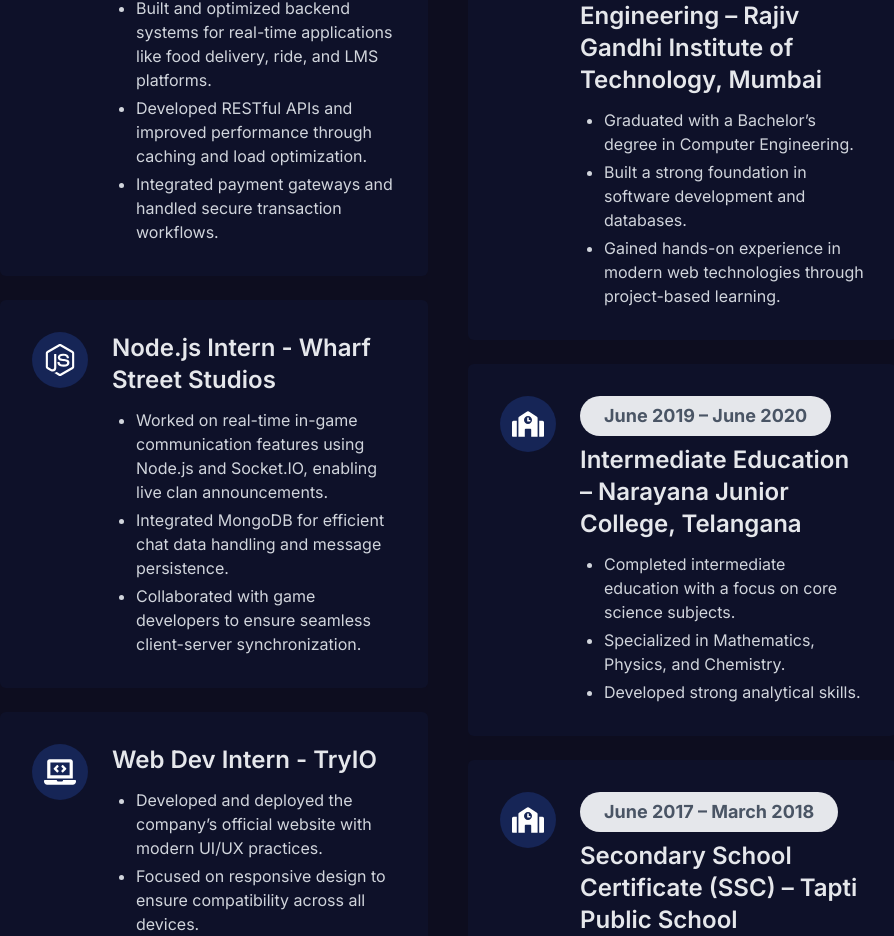
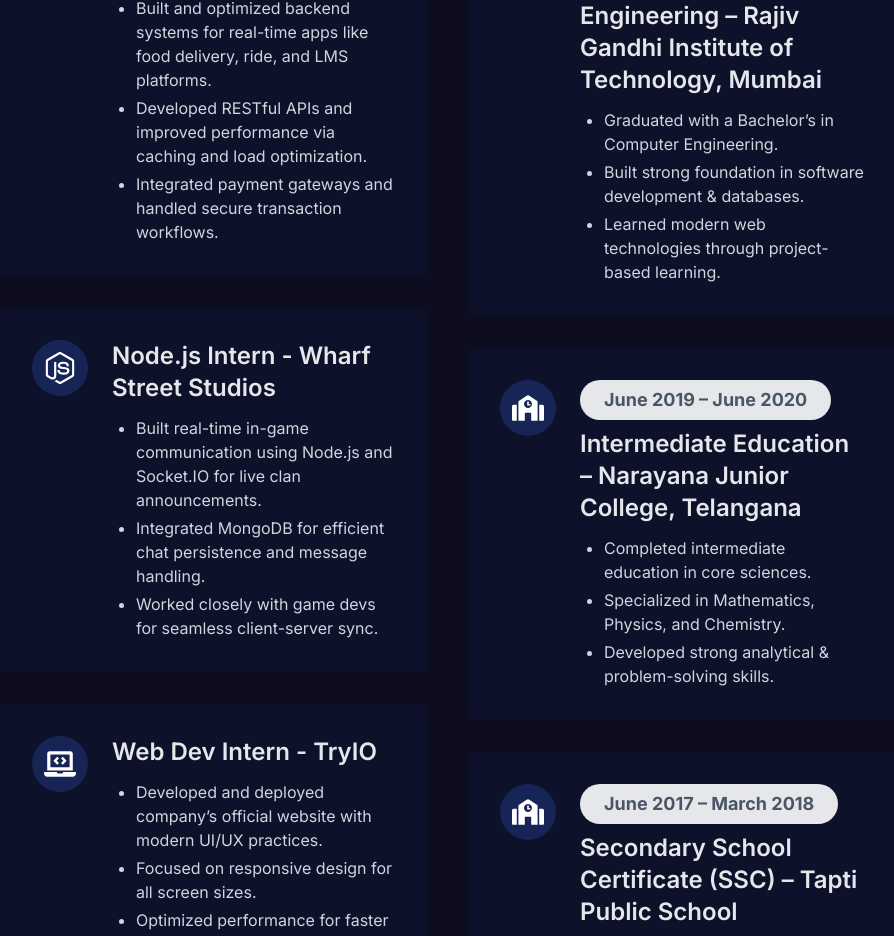
Before and after one commit to vedchaudhari/nextjs-portfolio, a Next.js app: page / in a window 1280 px wide. Shown: the part 1588-2524 px from the top of the page, without its empty margins (192-1086 px from the left). Built offline with nearby package versions, Linux system fonts and the light colour scheme.

Commit message:
fix: updated resume aos animation to framer motion

```diff
--- a/components/home/resume/Resume.tsx
+++ b/components/home/resume/Resume.tsx
@@ -1,104 +1,174 @@
-import React from 'react'
-import { BsDatabase } from 'react-icons/bs'
-import { FaGraduationCap, FaLaptop, FaLaptopCode, FaReact, FaSchool } from 'react-icons/fa';
-import { LuLaptop } from "react-icons/lu"; // Lucide (thin outline style)
+"use client";
+import React from "react";
+import { motion, Variants, Transition } from "framer-motion";
+import {
+    FaGraduationCap,
+    FaSchool,
+    FaLaptopCode,
+} from "react-icons/fa";
 import { SiNodedotjs } from "react-icons/si";
-import ResumeCard from './ResumeCard'
+import ResumeCard from "./ResumeCard";
 
-const Resume = () => {
+// Smooth fade & lift animation
+const fadeUp = (i: number) => ({
+    initial: { opacity: 0, y: 40, scale: 0.98 },
+    whileInView: { opacity: 1, y: 0, scale: 1 },
+    transition: {
+        duration: 0.6,
+        ease: "easeOut" as const,
+        delay: i * 0.1,
+    } satisfies Transition,
+    viewport: { once: true },
+});
+
+
+const Resume: React.FC = () => {
     return (
-        <div className='pt-20 pb-16'>
-            <div className='w-[90%] sm:w-[70%] mx-auto grid grid-cols-1 xl:grid-cols-2 gap-10'>
-                {/*Work*/}
+        <div className="pt-20 pb-16">
+            <div className="w-[90%] sm:w-[70%] mx-auto grid grid-cols-1 xl:grid-cols-2 gap-10">
+                {/* Work Experience */}
                 <div>
-                    <h1 className='text-3xl sm:text-4xl font-bold text-white' >
-                        My Work <span className='text-cyan-200'>Experience</span>
+                    <h1 className="text-3xl sm:text-4xl font-bold text-white">
+                        My Work <span className="text-cyan-200">Experience</span>
                     </h1>
-                    <div className='mt-10' data-aos="zoom-in" data-aos-anchor-placement="top-center">
+
+                    <div className="mt-10 space-y-8">
+                        <motion.div {...fadeUp(0)}>
                             <ResumeCard
                                 Icon={SiNodedotjs}
                                 role="Node.js Developer - Wharf Street Strategies"
                                 description={
-                                <ul className='list-disc pl-6 space-y-1'>
-                                    <li>Built and optimized backend systems for real-time applications like food delivery, ride, and LMS platforms.</li>
-                                    <li>Developed RESTful APIs and improved performance through caching and load optimization.</li>
-                                    <li>Integrated payment gateways and handled secure transaction workflows.</li>
+                                    <ul className="list-disc pl-6 space-y-1">
+                                        <li>
+                                            Built and optimized backend systems for real-time apps
+                                            like food delivery, ride, and LMS platforms.
+                                        </li>
+                                        <li>
+                                            Developed RESTful APIs and improved performance via
+                                            caching and load optimization.
+                                        </li>
+                                        <li>
+                                            Integrated payment gateways and handled secure
+                                            transaction workflows.
+                                        </li>
                                     </ul>
                                 }
                             />
+                        </motion.div>
+
+                        <motion.div {...fadeUp(1)}>
                             <ResumeCard
                                 Icon={SiNodedotjs}
                                 role="Node.js Intern - Wharf Street Studios"
                                 description={
-                                <ul className='list-disc pl-6 space-y-1'>
-                                    <li>Worked on real-time in-game communication features using Node.js and Socket.IO, enabling live clan announcements.</li>
-                                    <li>Integrated MongoDB for efficient chat data handling and message persistence.</li>
-                                    <li>Collaborated with game developers to ensure seamless client-server synchronization.</li>
+                                    <ul className="list-disc pl-6 space-y-1">
+                                        <li>
+                                            Built real-time in-game communication using Node.js and
+                                            Socket.IO for live clan announcements.
+                                        </li>
+                                        <li>
+                                            Integrated MongoDB for efficient chat persistence and
+                                            message handling.
+                                        </li>
+                                        <li>
+                                            Worked closely with game devs for seamless
+                                            client-server sync.
+                                        </li>
                                     </ul>
                                 }
                             />
+                        </motion.div>
+
+                        <motion.div {...fadeUp(2)}>
                             <ResumeCard
                                 Icon={FaLaptopCode}
                                 role="Web Dev Intern - TryIO"
                                 description={
-                                <ul className='list-disc pl-6 space-y-1'>
-                                    <li>Developed and deployed the company’s official website with modern UI/UX practices.</li>
-                                    <li>Focused on responsive design to ensure compatibility across all devices.</li>
-                                    <li>Optimized site performance for faster load times and smoother user experience.</li>
+                                    <ul className="list-disc pl-6 space-y-1">
+                                        <li>
+                                            Developed and deployed company’s official website with
+                                            modern UI/UX practices.
+                                        </li>
+                                        <li>
+                                            Focused on responsive design for all screen sizes.
+                                        </li>
+                                        <li>
+                                            Optimized performance for faster load and smooth
+                                            interaction.
+                                        </li>
                                     </ul>
                                 }
                             />
+                        </motion.div>
                     </div>
                 </div>
 
-                {/*Education*/}
+                {/* Education */}
                 <div>
-                    <h1 className='text-3xl sm:text-4xl font-bold text-white' >
-                        My <span className='text-cyan-200'>Education</span>
+                    <h1 className="text-3xl sm:text-4xl font-bold text-white">
+                        My <span className="text-cyan-200">Education</span>
                     </h1>
-                    <div className='mt-10' data-aos="zoom-out" data-aos-anchor-placement="top-center" data-aos-delay="300">
-                        {/*role -> college to be updated*/}
+
+                    <div className="mt-10 space-y-8">
+                        <motion.div {...fadeUp(3)}>
                             <ResumeCard
                                 Icon={FaGraduationCap}
-                            date='Aug 2020 - May 2024'
+                                date="Aug 2020 - May 2024"
                                 role="Bachelor of Computer Engineering – Rajiv Gandhi Institute of Technology, Mumbai"
                                 description={
-                                <ul className='list-disc pl-6 space-y-1'>
-                                    <li>Graduated with a Bachelor’s degree in Computer Engineering.</li>
-                                    <li>Built a strong foundation in software development and databases.</li>
-                                    <li>Gained hands-on experience in modern web technologies through project-based learning.</li>
+                                    <ul className="list-disc pl-6 space-y-1">
+                                        <li>
+                                            Graduated with a Bachelor’s in Computer Engineering.
+                                        </li>
+                                        <li>
+                                            Built strong foundation in software development &
+                                            databases.
+                                        </li>
+                                        <li>
+                                            Learned modern web technologies through project-based
+                                            learning.
+                                        </li>
                                     </ul>
                                 }
                             />
+                        </motion.div>
 
+                        <motion.div {...fadeUp(4)}>
                             <ResumeCard
                                 Icon={FaSchool}
-                            date='June 2019 – June 2020'
+                                date="June 2019 – June 2020"
                                 role="Intermediate Education – Narayana Junior College, Telangana"
                                 description={
-                                <ul className='list-disc pl-6 space-y-1'>
-                                    <li>Completed intermediate education with a focus on core science subjects.</li>
+                                    <ul className="list-disc pl-6 space-y-1">
+                                        <li>Completed intermediate education in core sciences.</li>
                                         <li>Specialized in Mathematics, Physics, and Chemistry.</li>
-                                    <li>Developed strong analytical skills.</li>
+                                        <li>Developed strong analytical & problem-solving skills.</li>
                                     </ul>
                                 }
                             />
+                        </motion.div>
+
+                        <motion.div {...fadeUp(5)}>
                             <ResumeCard
                                 Icon={FaSchool}
-                            date='June 2017 – March 2018'
+                                date="June 2017 – March 2018"
                                 role="Secondary School Certificate (SSC) – Tapti Public School"
                                 description={
-                                <ul className='list-disc pl-6 space-y-1'>
-                                    <li>Completed SSC with a strong foundation in Mathematics, Science, and analytical skills.</li>
+                                    <ul className="list-disc pl-6 space-y-1">
+                                        <li>
+                                            Completed SSC with strong fundamentals in Maths and
+                                            Science.
+                                        </li>
+                                        <li>Built analytical and logical reasoning abilities.</li>
                                     </ul>
                                 }
                             />
+                        </motion.div>
                     </div>
                 </div>
-
             </div>
         </div>
-    )
-}
+    );
+};
 
-export default Resume
+export default Resume;
```
Lines whose indentation alone changed are shown as unchanged.
